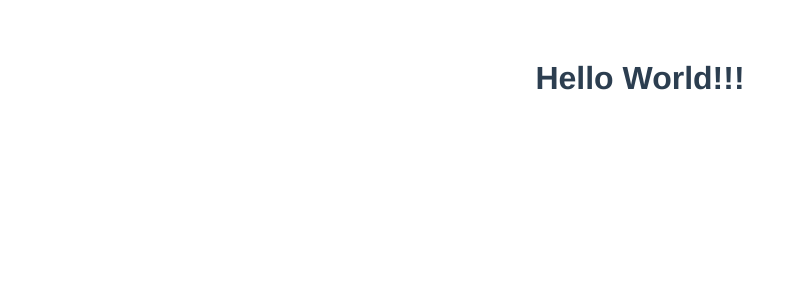
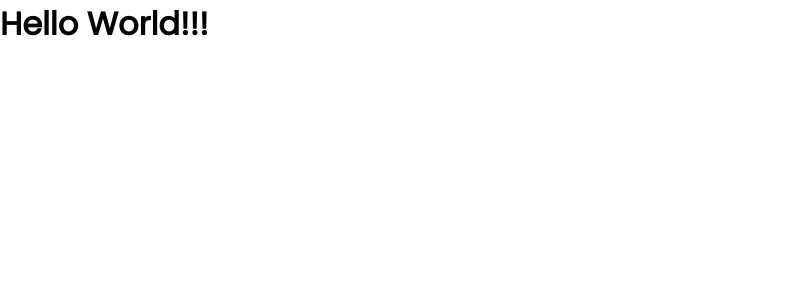
Before and after one commit to Mahsa1990a/vue-crash-2021, a Vue app: page / in a window 1280 px wide. Shown: the top 300 px of the page, without its empty margins (0-803 px from the left). Built offline with nearby package versions, Linux system fonts and the light colour scheme.

Commit message:
update the style

```diff
--- a/src/App.vue
+++ b/src/App.vue
@@ -13,12 +13,45 @@
 </script>
 
 <style>
-#app {
-  font-family: Avenir, Helvetica, Arial, sans-serif;
-  -webkit-font-smoothing: antialiased;
-  -moz-osx-font-smoothing: grayscale;
-  text-align: center;
-  color: #2c3e50;
-  margin-top: 60px;
+@import url('https://fonts.googleapis.com/css2?family=Poppins:wght@300;400&display=swap');
+* {
+  box-sizing: border-box;
+  margin: 0;
+  padding: 0;
+}
+body {
+  font-family: 'Poppins', sans-serif;
+}
+.container {
+  max-width: 500px;
+  margin: 30px auto;
+  overflow: auto;
+  min-height: 300px;
+  border: 1px solid steelblue;
+  padding: 30px;
+  border-radius: 5px;
+}
+.btn {
+  display: inline-block;
+  background: #000;
+  color: #fff;
+  border: none;
+  padding: 10px 20px;
+  margin: 5px;
+  border-radius: 5px;
+  cursor: pointer;
+  text-decoration: none;
+  font-size: 15px;
+  font-family: inherit;
+}
+.btn:focus {
+  outline: none;
+}
+.btn:active {
+  transform: scale(0.98);
+}
+.btn-block {
+  display: block;
+  width: 100%;
 }
 </style>
```
